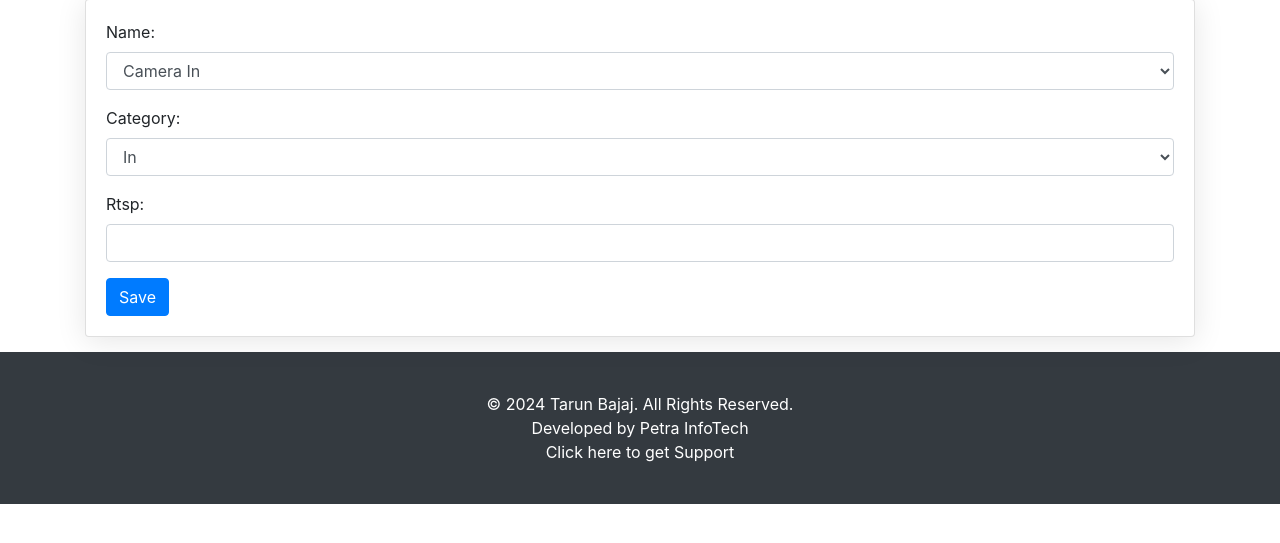
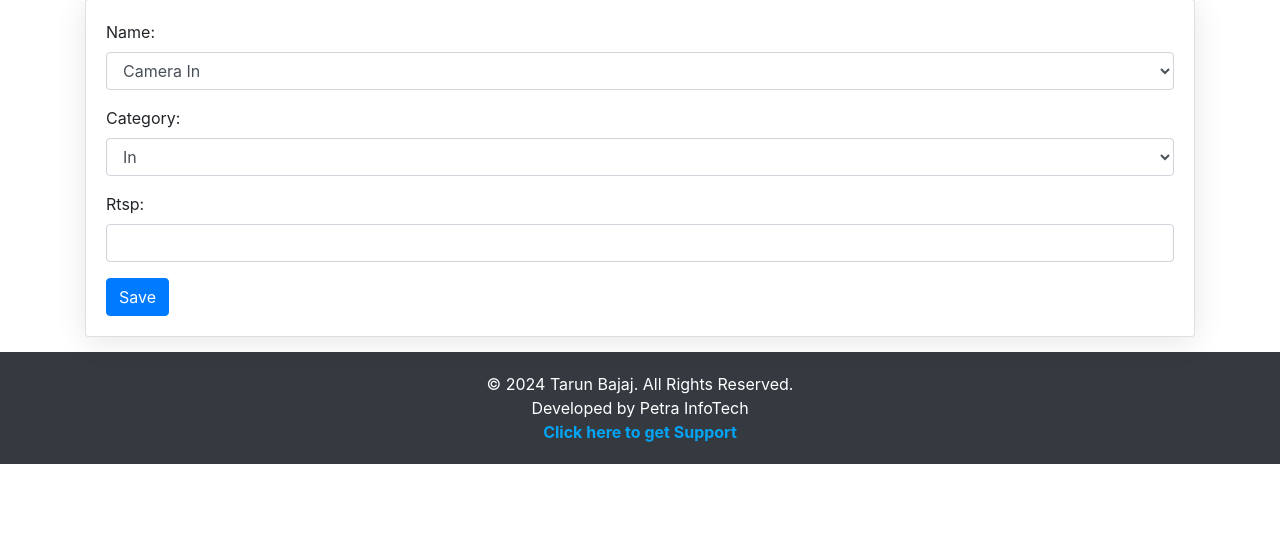
Before and after one commit to Marinto-Richee/Vehicle-Detection-and-Tracking-System, a Django app: page /add-camera/ in a window 1280 px wide. Shown: the part 159-702 px from the top of the page. Run offline with Django 4.2, Linux system fonts and the light colour scheme; the first user in the database is signed in; some libraries are stand-ins or nearby versions.

Commit message:
Update footer styles and contact information in base template

```diff
--- a/petra_info/accounts/templates/accounts/base.html
+++ b/petra_info/accounts/templates/accounts/base.html
@@ -92,12 +92,12 @@
         {% block content %}{% endblock %}
     </div>
 
-    <footer class="footer" style="background-color: #343a40; color: white; padding: 40px 0;">
+    <footer class="footer" style="background-color: #343a40; color: white; padding: 20px 0;">
         <div class="container text-center">
             <!-- Only the copyright text and 'Get Support' link are shown in the footer -->
             <p>&copy; <span id="currentYear"></span> Tarun Bajaj. All Rights Reserved.</p>
             <p>Developed by Petra InfoTech</p>
-            <p><a href="#" style="color: #ffffff;" data-toggle="modal" data-target="#supportModal">Click here to get Support</a></p>
+            <p><a href="#" style="color: #04a4f4; font-weight: bolder;" data-toggle="modal" data-target="#supportModal">Click here to get Support</a></p>
         </div>
     </footer>
 
```
Also changed, not shown: other parts of petra_info/accounts/templates/accounts/base.html (+2 -1 lines).
